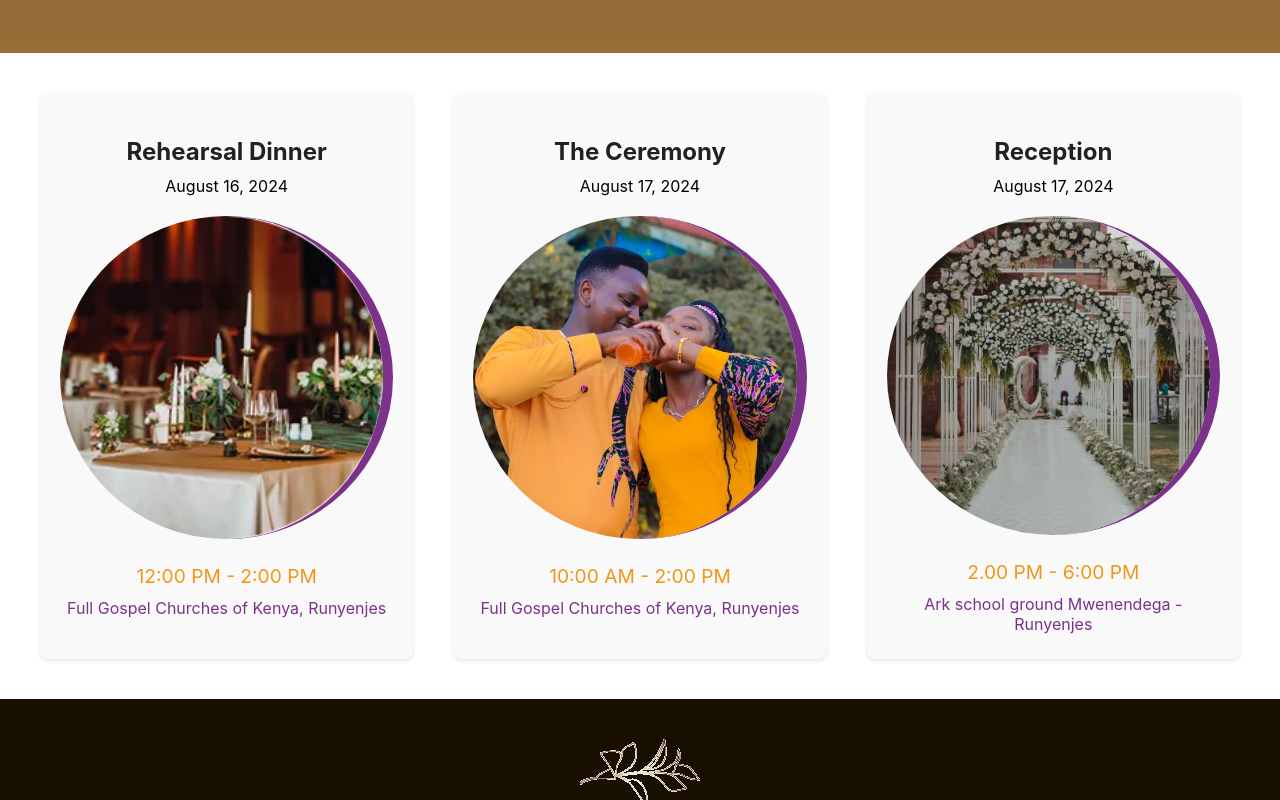
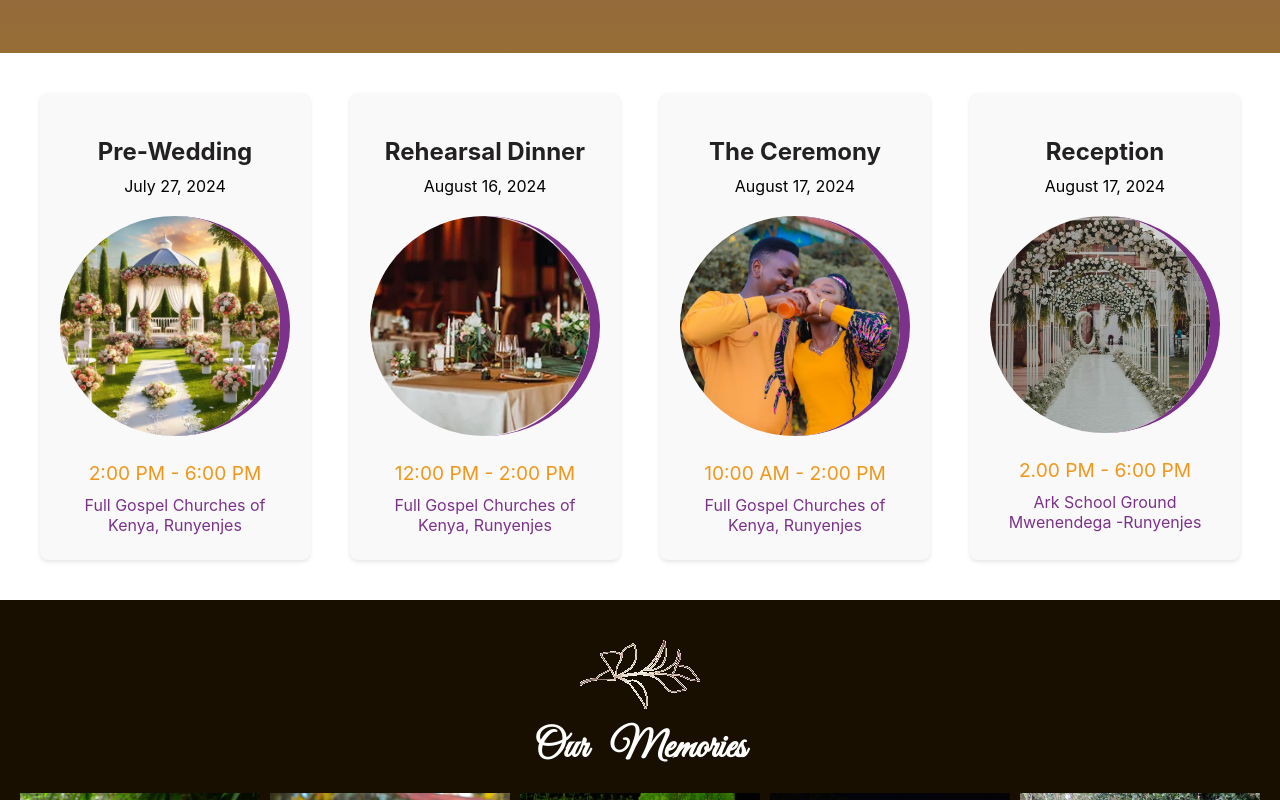
Before and after one commit to PiusKariukiNjiru/ben-wedding, a React (Create React App) app: page / in a window 1280 px wide. Shown: the part 1500-2300 px from the top of the page. Built offline with nearby package versions, Linux system fonts and the light colour scheme.

Commit message:
update prewedding

```diff
--- a/src/Schedule/Schedule.js
+++ b/src/Schedule/Schedule.js
@@ -3,9 +3,18 @@ import './Schedule.css';
 import rehearsalDinnerImage from './Rehaersal-dinner.png'; // Update this path to your images
 import ceremonyImage from './the-ceremony.jpeg';
 import ReceptionImage from './Reception.jpg';
+import PreweddingImage from './prewedding.jpg';
 
 const Schedule = () => {
   const events = [
+
+    {
+      title: 'Pre-Wedding',
+      date: 'July 27, 2024',
+      time: '2:00 PM - 6:00 PM',
+      location: 'Full Gospel Churches of Kenya, Runyenjes',
+      image: PreweddingImage
+    },
     {
       title: 'Rehearsal Dinner',
       date: 'August 16, 2024',
@@ -13,6 +22,7 @@ const Schedule = () => {
       location: 'Full Gospel Churches of Kenya, Runyenjes',
       image: rehearsalDinnerImage
     },
+
     {
       title: 'The Ceremony',
       date: 'August 17, 2024',
@@ -24,7 +34,7 @@ const Schedule = () => {
       title: 'Reception',
       date: 'August 17, 2024',
       time: '2.00 PM - 6:00 PM',
-      location: 'Ark school ground Mwenendega -Runyenjes',
+      location: 'Ark School Ground Mwenendega -Runyenjes',
       image: ReceptionImage
     }
   ];
```
Also changed, not shown: src/Schedule/prewedding.jpg (added).
